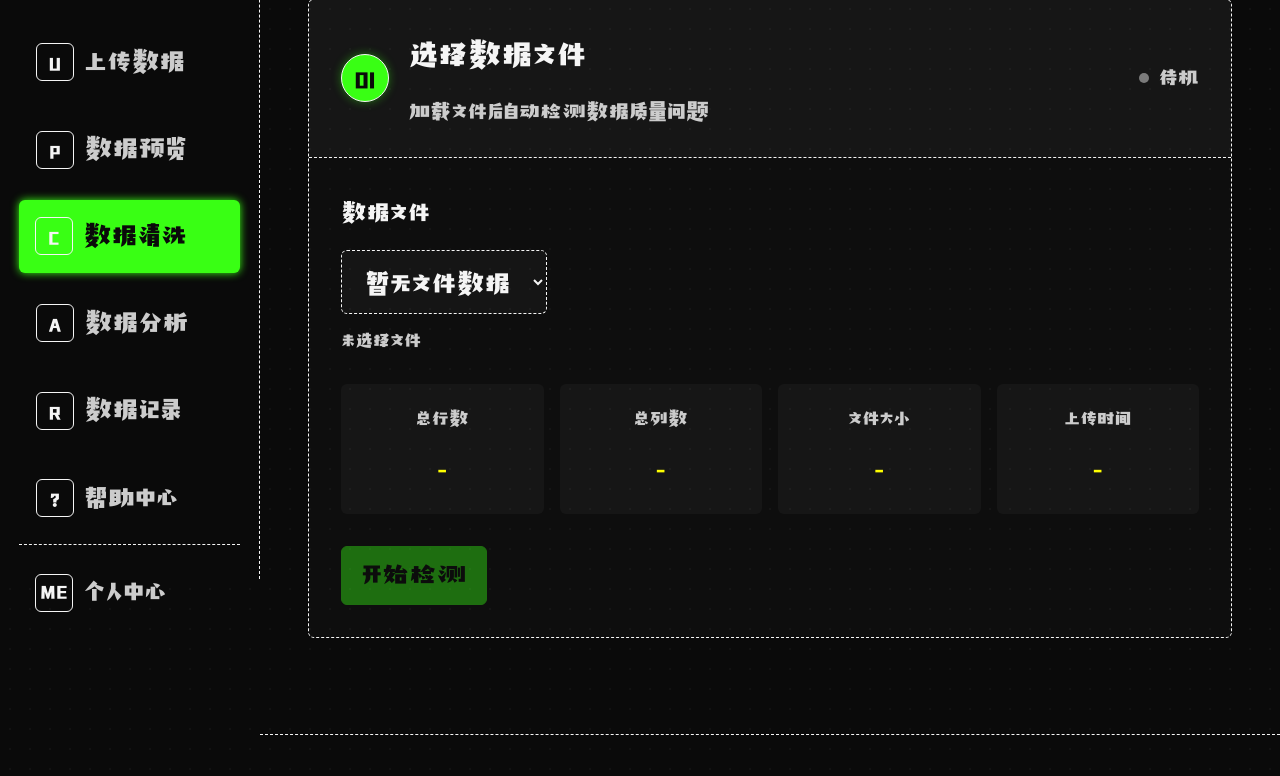
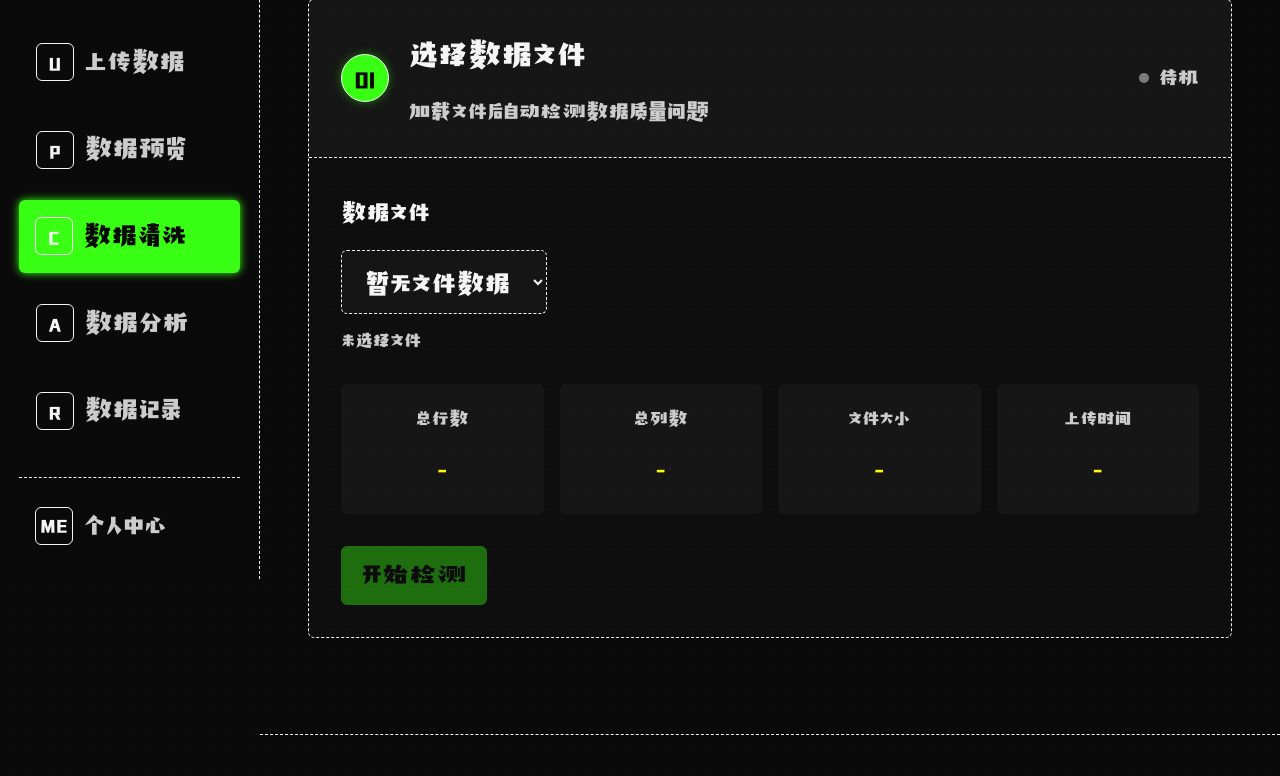
Before and after one commit to AAGCTC/MLDataAnalytics, a Flask app: page /clean in a window 1280 px wide. Shown: the part 221-997 px from the top of the page. Run offline with Flask 3, Linux system fonts and the light colour scheme; some libraries are stand-ins or nearby versions.

Commit message:
info:合并最新数据清洗

```diff
--- a/app/templates/base.html
+++ b/app/templates/base.html
@@ -62,11 +62,6 @@
                     <span class="nav-text">数据记录</span>
                 </a>
             </li>
-            <li class="nav-item">
-                <a href="#" class="nav-link" data-short="?" tabindex="0">
-                    <span class="nav-text">帮助中心</span>
-                </a>
-            </li>
         </ul>
         <div class="sidebar-footer">
             <div class="account-menu" id="account-menu">
```
